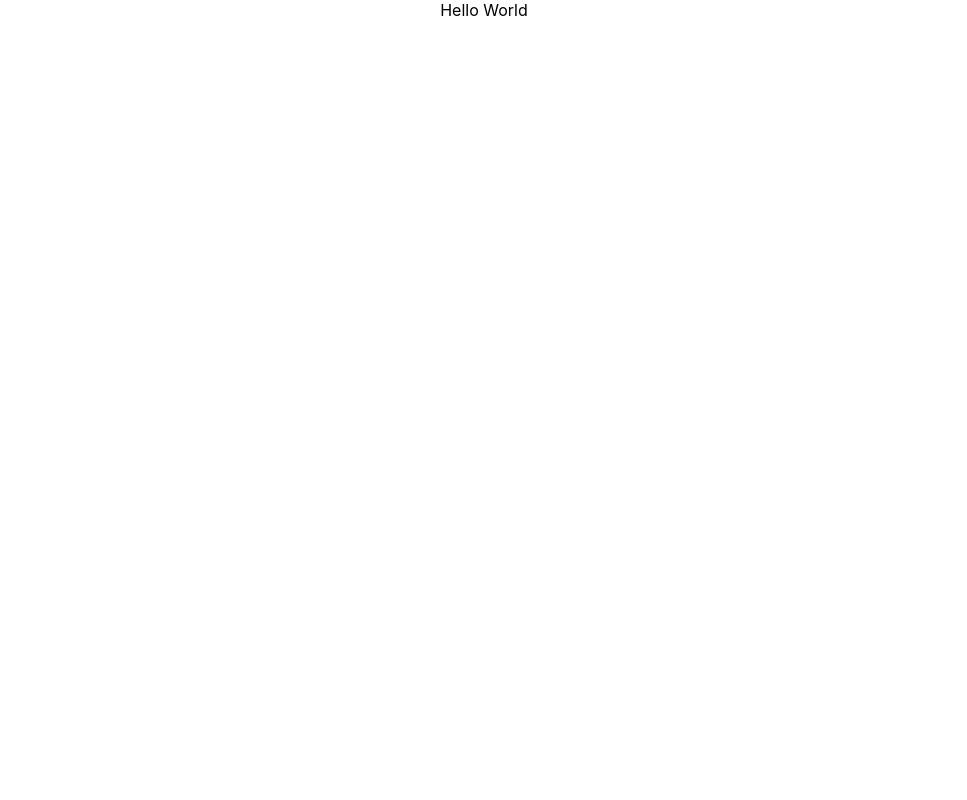
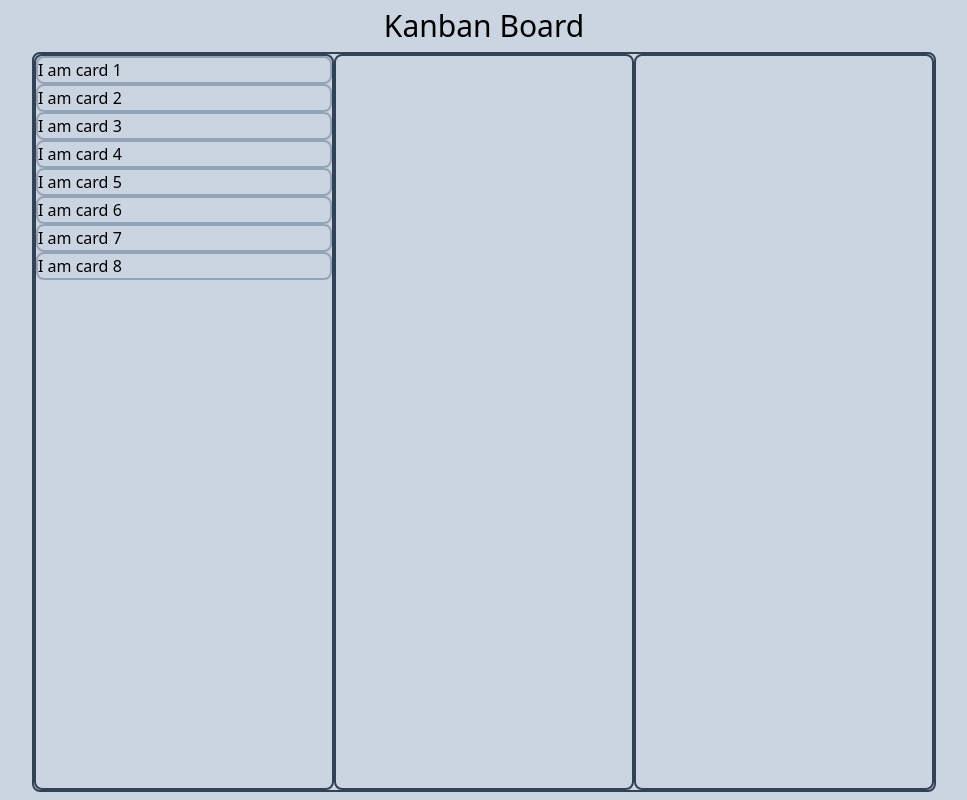
Before and after one commit to macrobee/kanbanboard, a React (Create React App) app: page / in a window 1280 px wide. Shown: the whole page, without its empty margins (156-1123 px from the left). Built offline with nearby package versions, Linux system fonts and the light colour scheme.

Commit message:
set up basic layout of app with 3 columns and cards containing dummy data

```diff
--- a/package.json
+++ b/package.json
@@ -1,7 +1,7 @@
 {
   "name": "kanbanboard",
   "version": "0.1.0",
-  "homepage":"https://macrobee.github.io/kanbanboard",
+  "homepage": "https://macrobee.github.io/kanbanboard",
   "private": true,
   "dependencies": {
     "@testing-library/jest-dom": "^5.16.5",
@@ -39,6 +39,7 @@
     ]
   },
   "devDependencies": {
-    "gh-pages": "^5.0.0"
+    "gh-pages": "^5.0.0",
+    "tailwindcss": "^3.2.7"
   }
 }
--- a/src/App.css
+++ /dev/null
@@ -1,38 +0,0 @@
-.App {
-  text-align: center;
-}
-
-.App-logo {
-  height: 40vmin;
-  pointer-events: none;
-}
-
-@media (prefers-reduced-motion: no-preference) {
-  .App-logo {
-    animation: App-logo-spin infinite 20s linear;
-  }
-}
-
-.App-header {
-  background-color: #282c34;
-  min-height: 100vh;
-  display: flex;
-  flex-direction: column;
-  align-items: center;
-  justify-content: center;
-  font-size: calc(10px + 2vmin);
-  color: white;
-}
-
-.App-link {
-  color: #61dafb;
-}
-
-@keyframes App-logo-spin {
-  from {
-    transform: rotate(0deg);
-  }
-  to {
-    transform: rotate(360deg);
-  }
-}
--- a/src/App.js
+++ b/src/App.js
@@ -1,10 +1,21 @@
-import logo from './logo.svg';
-import './App.css';
+import { useContext } from "react";
+
+import { ItemsListContext } from "./contexts/itemsListContext";
+
+import Container from "./components/container";
 
 function App() {
+  const { currentItems } = useContext(ItemsListContext);
+
   return (
-    <div className="App">
-      Hello World
+    <div className="bg-slate-300 h-[100vh] flex flex-col gap-2 justify-between items-center p-2">
+      <h1 className="text-3xl">Kanban Board</h1>
+
+      <div className="border-2 rounded-lg border-solid border-slate-700 grow w-auto flex">
+        {Object.keys(currentItems).map((containerId) => (
+          <Container id={containerId} key={containerId} />
+        ))}
+      </div>
     </div>
   );
 }
--- /dev/null
+++ b/src/components/container.jsx
@@ -0,0 +1,16 @@
+import { useContext } from "react";
+
+import { ItemsListContext } from "../contexts/itemsListContext";
+
+import DragCard from "./dragCard";
+
+const Container = ({id:containerId})=>{
+    const {currentItems} = useContext(ItemsListContext);
+
+    return <div className="w-[300px] h-full border-2 rounded-lg border-solid border-slate-700">
+        {currentItems[containerId] && currentItems[containerId].map((item)=>{
+            return <DragCard key={item.id} id={item.id}/>
+        })}
+    </div>
+}
+export default Container;
--- /dev/null
+++ b/src/components/dragCard.jsx
@@ -0,0 +1,10 @@
+const DragCard = ({ id }) => {
+
+  return (
+    <div className="border-2 border-slate-400 rounded-lg border-solid">
+      I am card {id}
+    </div>
+  );
+};
+
+export default DragCard;
--- /dev/null
+++ b/src/contexts/itemsListContext.jsx
@@ -0,0 +1,34 @@
+import { useState, createContext } from "react";
+
+const containerLists = {
+  "first container": [
+    { text: "it's", id: "1" },
+    { text: "me", id: "2" },
+    { text: "hi", id: "3" },
+    { text: "I'm", id: "4" },
+    { text: "the", id: "5" },
+    { text: "problem", id: "6" },
+    { text: "it's", id: "7" },
+    { text: "me", id: "8" },
+  ],
+  "second container": [],
+  "third container": [],
+
+};
+
+export const ItemsListContext = createContext({
+  currentItems: {},
+  setCurrentItems: () => {},
+});
+
+export const ItemsListProvider = ({ children }) => {
+  const [currentItems, setCurrentItems] = useState(containerLists);
+
+  const value = { currentItems };
+
+  return (
+    <ItemsListContext.Provider value={value}>
+      {children}
+    </ItemsListContext.Provider>
+  );
+};
--- a/src/index.css
+++ b/src/index.css
@@ -1,13 +1,3 @@
-body {
-  margin: 0;
-  font-family: -apple-system, BlinkMacSystemFont, 'Segoe UI', 'Roboto', 'Oxygen',
-    'Ubuntu', 'Cantarell', 'Fira Sans', 'Droid Sans', 'Helvetica Neue',
-    sans-serif;
-  -webkit-font-smoothing: antialiased;
-  -moz-osx-font-smoothing: grayscale;
-}
-
-code {
-  font-family: source-code-pro, Menlo, Monaco, Consolas, 'Courier New',
-    monospace;
-}
+@tailwind base;
+@tailwind components;
+@tailwind utilities;
--- a/src/index.js
+++ b/src/index.js
@@ -4,10 +4,14 @@ import './index.css';
 import App from './App';
 import reportWebVitals from './reportWebVitals';
 
+import { ItemsListProvider } from './contexts/itemsListContext';
+
 const root = ReactDOM.createRoot(document.getElementById('root'));
 root.render(
   <React.StrictMode>
-    <App />
+    <ItemsListProvider>
+      <App />
+    </ItemsListProvider>
   </React.StrictMode>
 );
 
--- /dev/null
+++ b/tailwind.config.js
@@ -0,0 +1,10 @@
+/** @type {import('tailwindcss').Config} */
+module.exports = {
+  content: [
+    "./src/**/*.{js,jsx,ts,tsx}",
+  ],
+  theme: {
+    extend: {},
+  },
+  plugins: [],
+}
```
Also changed, not shown: 1 other file (tests, documents, lock files or other folders).
